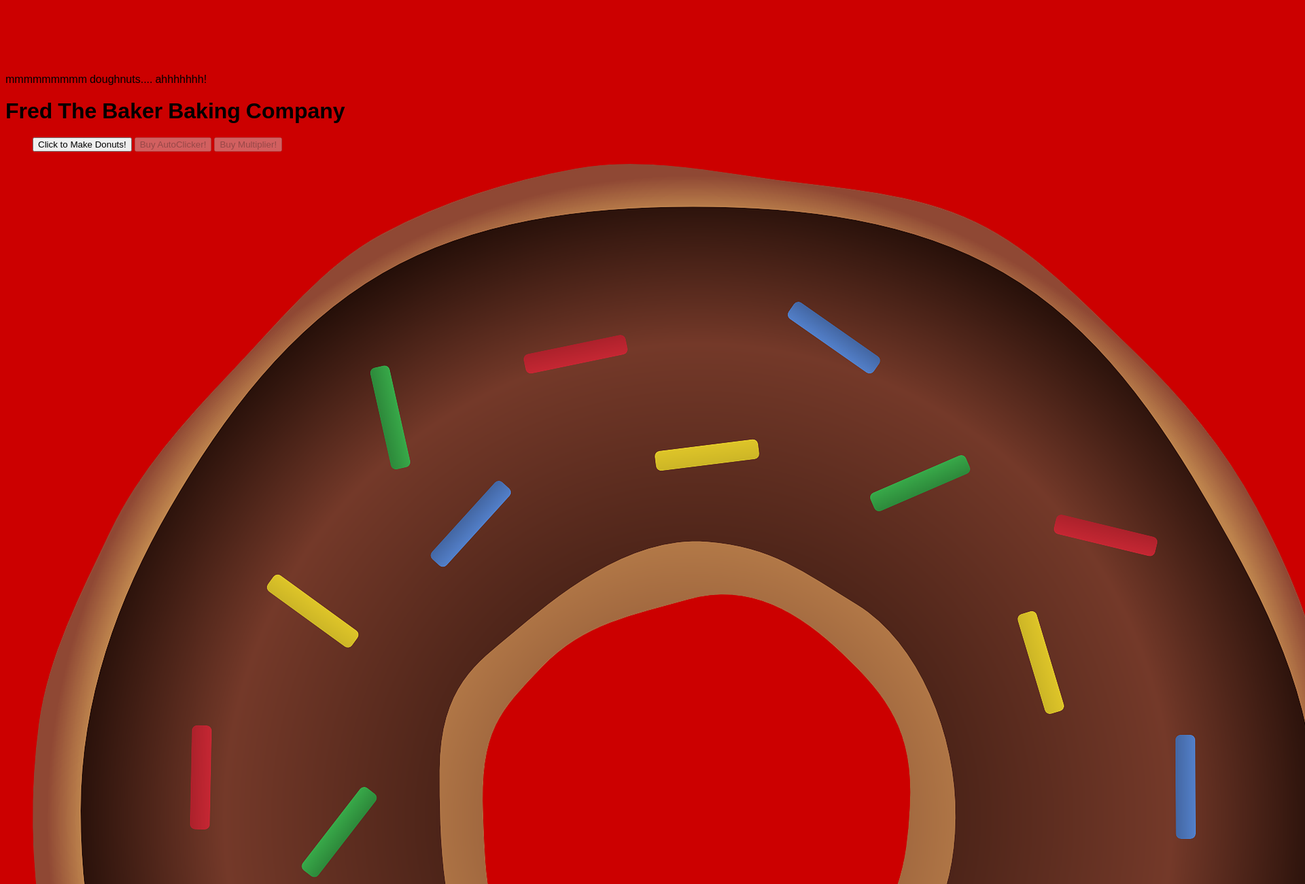
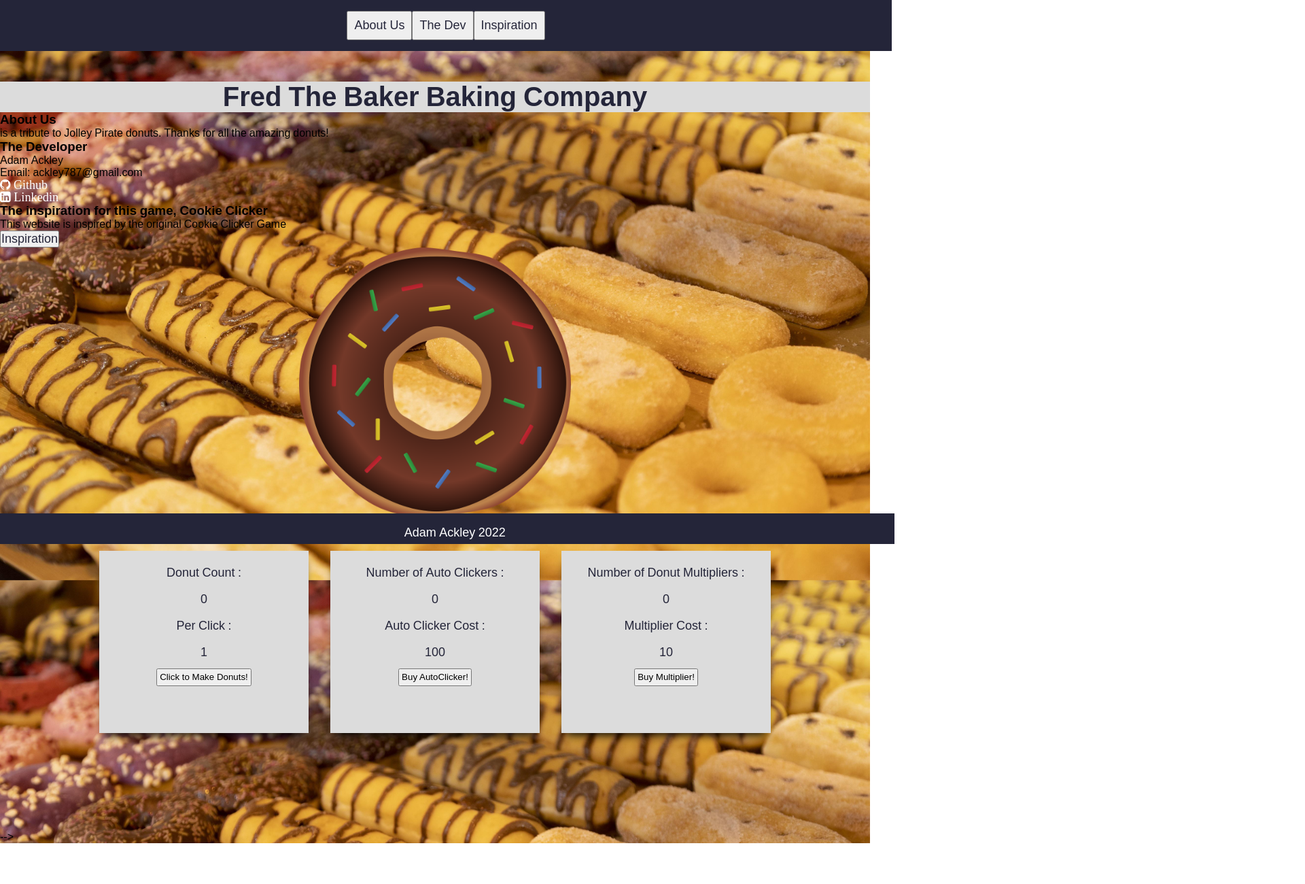
Before and after one commit to 2022-April-Java-PT-Classroom/donut-clicker-ackley787, a website built with Parcel: page index.html in a window 1280 px wide. Shown: the top 1300 px of the page at 68% size, 1920 px wide, since content can reach past the window. After the commit the page ends 1240 px from the top, so only its background shows below. Built offline with nearby package versions, Linux system fonts and the light colour scheme; files whose address does not match are found by name.

Commit message:
Iteration 3.1, 3.2, 3.3, 3.4, 3.6 updated

```diff
--- a/index.html
+++ b/index.html
@@ -1,5 +1,6 @@
 <!DOCTYPE html>
 <html lang="en">
+
 
   <head>
     <meta charset="UTF-8" />
@@ -15,34 +16,30 @@
     <title>Donut Clicker</title>
   </head>
 
-  <nav>
-    <div class="nav container">
+  <nav class="nav">
+    <div>
     <ul>
       <li><button onclick="about()">About Us</button></li>
+    </div>
+      <div>
       <li><button onclick="showDev()">The Dev</button></li>
-      <li>
-        <button>
-          <a
-            href="https://orteil.dashnet.org/cookieclicker/"
-            target="_blank"
-            >Inspiration</a
-          >
+    </div>
+      <div>
+      <li><button><a href="https://orteil.dashnet.org/cookieclicker/">Inspiration</a>
         </button>
       </li>
-     </ul>
+    </ul>
+    </div>
 
     </div>
   </nav>
 
-<header>
+<div>
+ <header><h1>Fred The Baker Baking Company</h1></header>
+</div>
 
-  <h1>Fred The Baker Baking Company</h1>
-
-
-</header>
-
-<div class="hidden texts container">
-  <section class="about us hidden texts" hidden>
+ <div class="hidden texts container">
+  <section class="about us hidden texts">
 
     <h3>About Us</h3>
     <p>
@@ -51,7 +48,7 @@
 
   </section>
 
-  <section class="dev hidden texts" hidden>
+  <section class="dev hidden texts">
 
     <h3>The Developer</h3>
 
@@ -66,7 +63,7 @@
     </a>
   </section>
 
-  <section class="hidden texts" hidden>
+  <section class="hidden texts">
 
     <h3>The inspiration for this game, Cookie Clicker</h3>
 
@@ -79,73 +76,55 @@
 
   </section>
 
-  <div class="content">
-    <nav class="sidebar">
-      <ul class="side-nav">
-        <button class="make donut side nav item">
-          Click to Make Donuts!
-        </button>
-        <button class="autoClicker Button side nav item" disabled>
-          Buy AutoClicker!
-        </button>
-        <button class="multiplier Button side nav item" disabled>
-          Buy Multiplier!
-        </button>
-      </ul>
-    </nav>
+  <div class="left-sidebar">
 
-    <main class="main-view">
-      <div>
-        <figure>
-          <img
-            src="imgages/donut.png"
-            alt=""
-            class=""
-          />
-        </figure>
+     <main>
 
-
-      </div>
-
-      <div class="heading">
-        <h1>Fred The Baker Baking Company</h1>
-      </div>
-
-      <div class="detail">
-        <div class="description">
-          <div class="desc-title">Donut Count :</div>
-          <div class="donut-count">0</div>
-          <div class="cost">
-            <span>Per Click : </span>
-            <div class="donut-value">1</div>
-          </div>
-          <hr />
-          <div class="desc-title">Number of Auto Clickers :</div>
-          <div class="autoClickerCount">0</div>
-          <div class="cost">
-            <span>Cost :</span>
-            <div class="autoClickerCost">100</div>
-          </div>
-          <hr />
-          <div class="desc-title">Number of Donut Multipliers :</div>
-          <div class="multiplierCount">0</div>
-          <div class="cost">
-            <span>Cost : </span>
-            <div class="m-cost">10</div>
-          </div>
-        </div>
+      <div class="main-view">
+          <img src="images/donut.png"/>
       </div>
 
 
-
-</div>
+        <div class="cards">
+          <div class="card">
+            <li> Donut Count :</li>
+            <li>0</li>
+            <li>Per Click :</li>
+            <li>1</li>
+            <button>
+            Click to Make Donuts!
+            </button>
+            </div>
 
 
 
-  <body>
-    <div class="container"></div>
-    <script src="./index.js"></script>
-  </body>
+            <div class="card">
+            <li>Number of Auto Clickers :</li>
+            <li>0</li>
+            <li>Auto Clicker Cost :</li>
+            <li>100</li>
+            <button>
+              Buy AutoClicker!
+            </button>
+            </div>
+
+            <div class="card">
+
+            <li>Number of Donut Multipliers :</li>
+            <li>0</li>
+            <li>Multiplier Cost : </li>
+            <li>10</li>
+            <button>
+              Buy Multiplier!
+            </button>
+            </div>
+        </div>
+
+
+
+    <div class="app"></div>
+    <script src="/index.js"></script>
+  </body> -->
 
   <div class="footer">
   <footer>
--- a/index.js
+++ b/index.js
@@ -1,2 +1,2 @@
-const container = (document.querySelector('.container').innerText =
-  'mmmmmmmmm doughnuts.... ahhhhhhh!');
+// const app = (document.querySelector('.container').innerText =
+//   'mmmmmmmmm doughnuts.... ahhhhhhh!');
--- a/style.css
+++ b/style.css
@@ -1,10 +1,144 @@
-html{
-    font-family:'FontAwesome', sans-serif;
-    line-height: 1.618em;
-    box-sizing: border-box;
+*{
     margin: 0;
     padding: 0;
-    font-size: 16px;
-    margin-top: 6em;
-    background:  #cc0000;
+
+
 }
+.background{
+    background: rgba(0,0,255,0.5);
+    margin: 0 ;
+    width: 100%;
+    height: 100%;
+    top: 0px;
+    left: 0px;
+}
+
+body{
+    background: #f3f5f9;
+    font-family:'FontAwesome', sans-serif;
+    background: url('images/donut-shop.jpg');
+    background-position: center;
+    background-size: cover;
+    background-attachment: fixed;
+}
+
+.nav {
+    display: flex;
+    flex-direction: row;
+    justify-content: center;
+    padding: 1em;
+    text-decoration: none;
+
+}
+
+.nav button {
+    padding: .5em;
+    color: #000;
+    font-size: 18px;
+    color: #242539;
+
+}
+
+.nav {
+   width: 100%;
+   background: #242539;
+   position: fixed;
+   top: 0;
+   left: 0;
+
+}
+
+.nav ul, li, a {
+    list-style: none;
+    width: 100%;
+    margin: 0 auto;
+    text-decoration: none;
+    font-size: 18px;
+    color: #242539;
+
+
+}
+h1 {
+    text-align: center;
+    margin-top: 3em;
+    font-size: 40px;
+    color: #242539;
+    background: #dcdcdc;
+
+}
+
+main {
+    height: calc(100vh - 40vh);
+}
+
+.main-view img{
+    display: flex;
+    margin: auto;
+    max-width: 400px;
+    max-height: 400px;
+
+
+}
+
+left-sidebar {
+    width: 300px;
+    height: 100%;
+    background: #242539;
+
+}
+
+.cards {
+    display: flex;
+    flex-wrap: wrap;
+    justify-content: center;
+    align-items: center;
+    margin-bottom: 6em;
+    padding: 2em;
+
+
+ }
+
+
+ .card {
+    background: #dcdcdc;
+    flex: 0 0 300px;
+    height: 260px;
+    width: 200 px;
+    text-align: center;
+    margin: 1em 1em 1em 1em;
+    padding: .25em;
+    -webkit-box-shadow: 0px 10px 13px -7px #000000,
+    5px 5px 15px 5px rgba(0,0,0,0);
+    box-shadow: 0px 10px 13px -7px #000000,
+    5px 5px 15px 5px rgba(0,0,0,0);
+
+ }
+
+ .card li {
+    margin-top: 1em;
+ }
+
+ .card button {
+    padding: .25em;
+    margin-top: 1em;
+ }
+
+.footer {
+    display: flex;
+    flex-direction: row;
+    justify-content: center;
+    padding: 1em;
+    text-decoration: none;
+
+}
+
+.footer {
+    width: 100%;
+    background: #242539;
+    position: fixed;
+    bottom: 0;
+    left: 0;
+    color: white;
+    font-size: 18px;
+    height: .5em;
+ }
```
Also changed, not shown: images/donut-shop.jpg (added).
